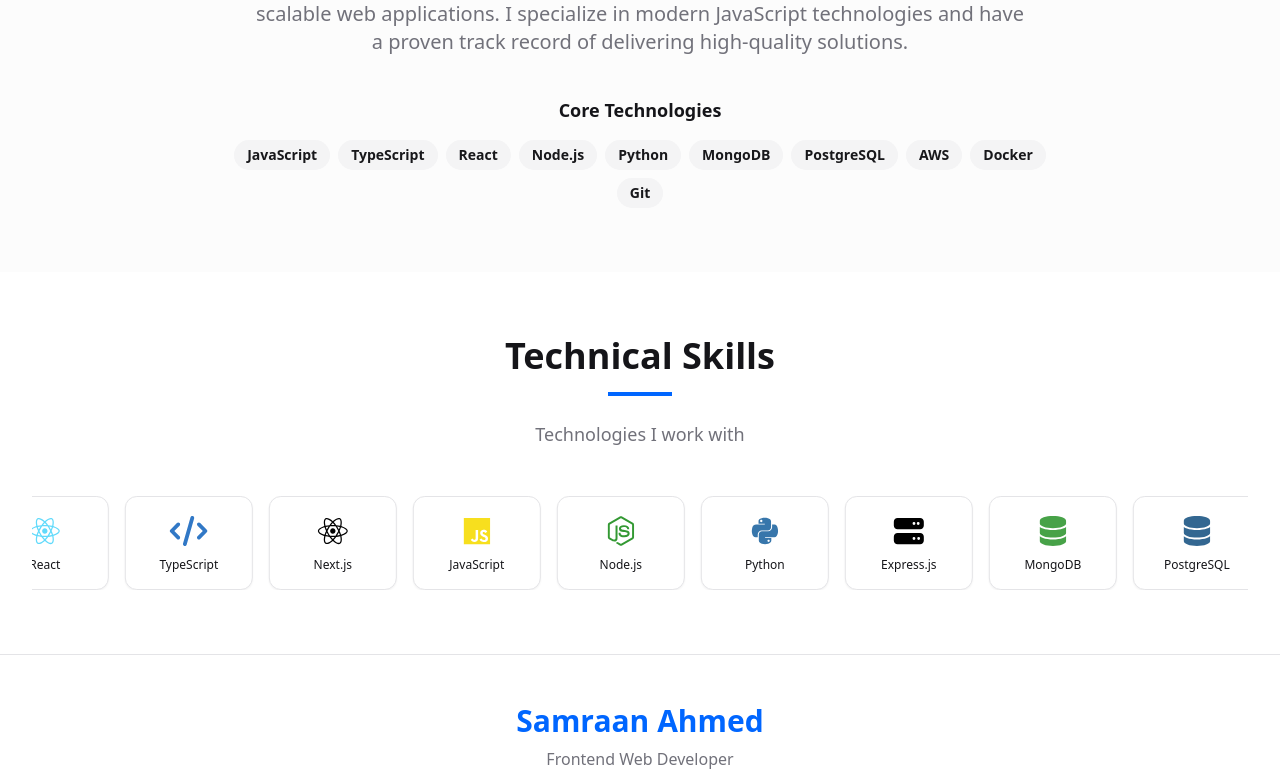
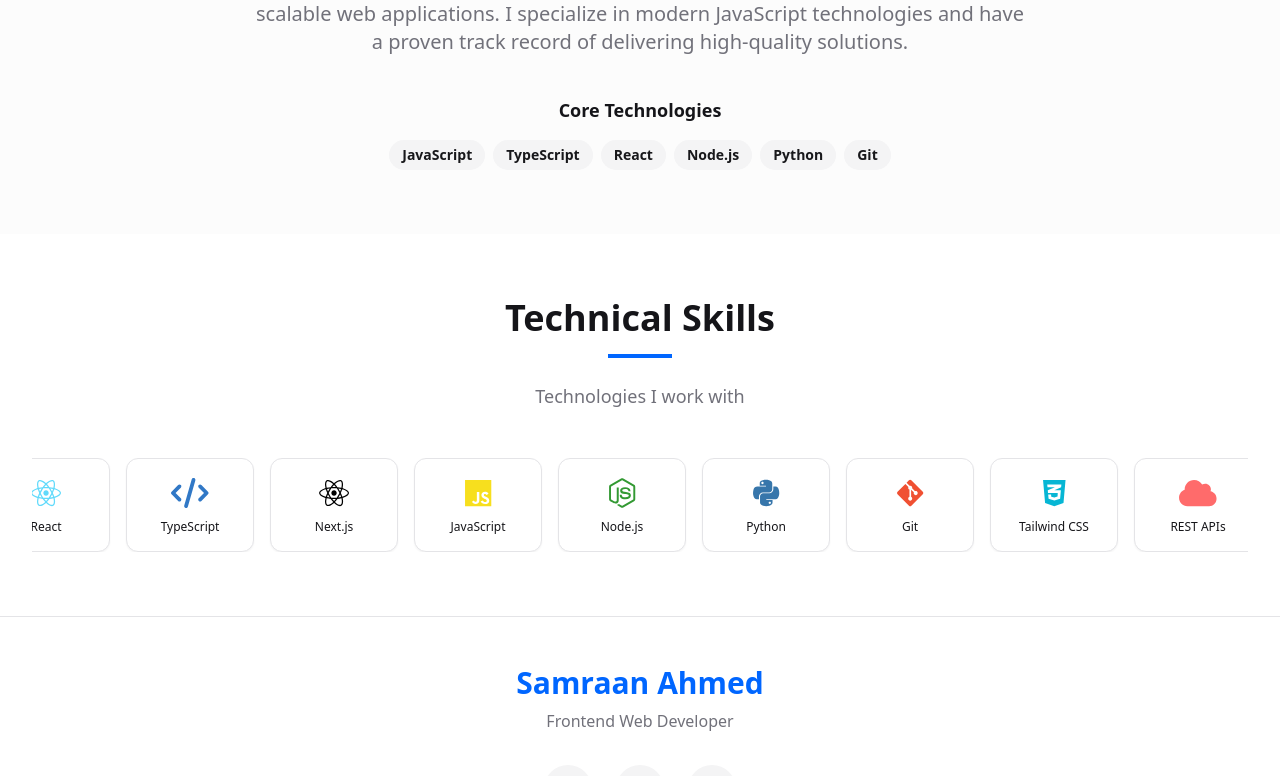
Before and after one commit to SamraanAhmed/Portfolio, a React (Vite) app: page / in a window 1280 px wide. Shown: the part 1000-1776 px from the top of the page. Built offline with nearby package versions, Linux system fonts and the light colour scheme.

Commit message:
fixed fontawsome error

```diff
--- a/client/pages/Index.tsx
+++ b/client/pages/Index.tsx
@@ -32,18 +32,18 @@ const skills = [
   { name: "JavaScript", icon: faJs, color: "#F7DF1E" },
   { name: "Node.js", icon: faNodeJs, color: "#339933" },
   { name: "Python", icon: faPython, color: "#3776AB" },
-  { name: "Express.js", icon: faServer, color: "#000000" },
-  { name: "MongoDB", icon: faDatabase, color: "#47A248" },
-  { name: "PostgreSQL", icon: faDatabase, color: "#336791" },
-  { name: "AWS", icon: faAws, color: "#FF9900" },
-  { name: "Docker", icon: faDocker, color: "#2496ED" },
+  // { name: "Express.js", icon: faServer, color: "#000000" },
+  // { name: "MongoDB", icon: faDatabase, color: "#47A248" },
+  // { name: "PostgreSQL", icon: faDatabase, color: "#336791" },
+  // { name: "AWS", icon: faAws, color: "#FF9900" },
+  // { name: "Docker", icon: faDocker, color: "#2496ED" },
   { name: "Git", icon: faGitAlt, color: "#F05032" },
   { name: "Tailwind CSS", icon: faCss3Alt, color: "#06B6D4" },
-  { name: "GraphQL", icon: faCodeBranch, color: "#E10098" },
+  // { name: "GraphQL", icon: faCodeBranch, color: "#E10098" },
   { name: "REST APIs", icon: faCloud, color: "#FF6B6B" },
-  { name: "Jest", icon: faCog, color: "#C21325" },
-  { name: "Webpack", icon: faCog, color: "#8DD6F9" },
-  { name: "Linux", icon: faLinux, color: "#FCC624" },
+  // { name: "Jest", icon: faCog, color: "#C21325" },
+  // { name: "Webpack", icon: faCog, color: "#8DD6F9" },
+  // { name: "Linux", icon: faLinux, color: "#FCC624" },
 ];
 
 const coreSkills = [
@@ -52,10 +52,10 @@ const coreSkills = [
   "React",
   "Node.js",
   "Python",
-  "MongoDB",
-  "PostgreSQL",
-  "AWS",
-  "Docker",
+  // "MongoDB",
+  // "PostgreSQL",
+  // "AWS",
+  // "Docker",
   "Git",
 ];
 
```
